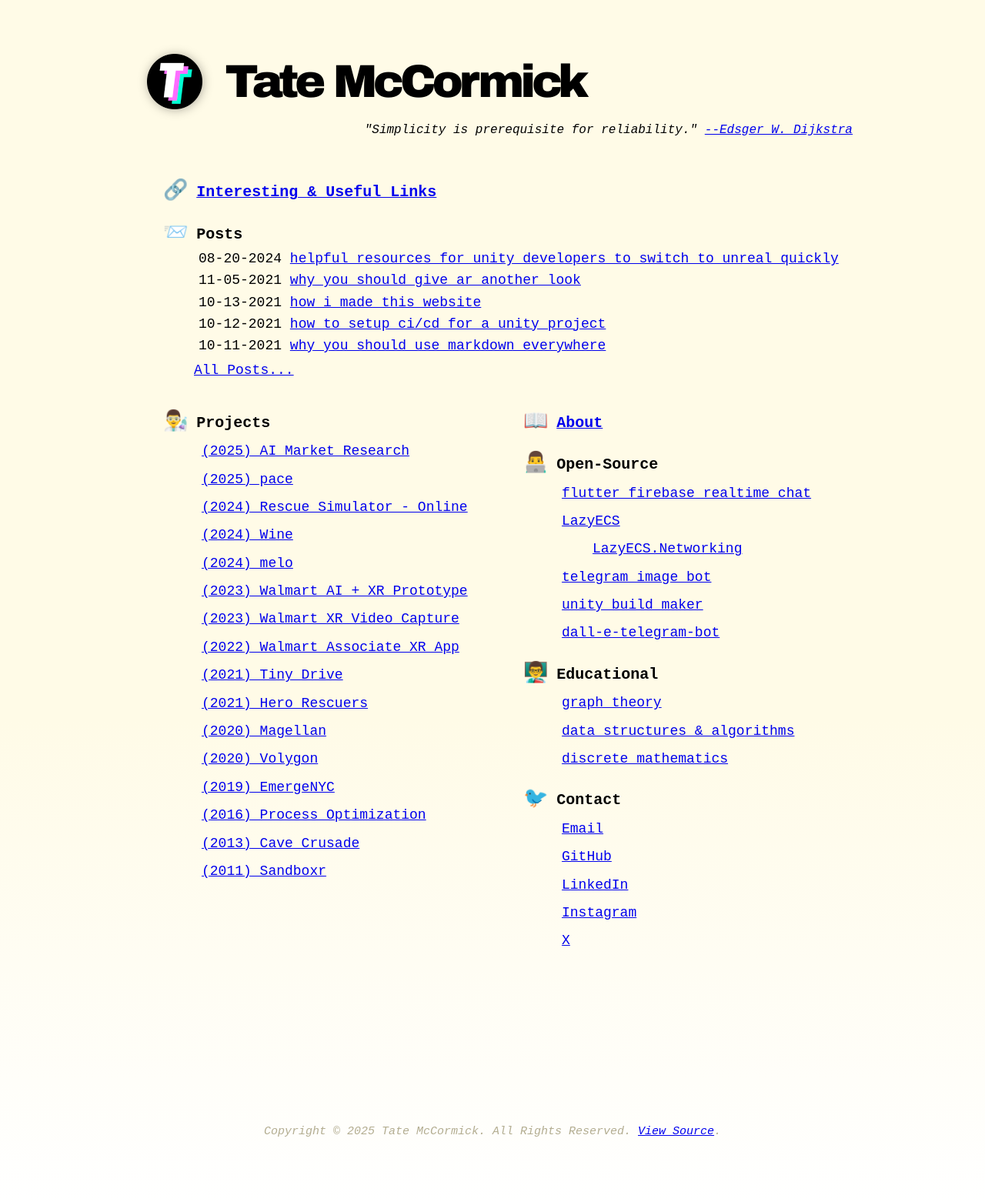
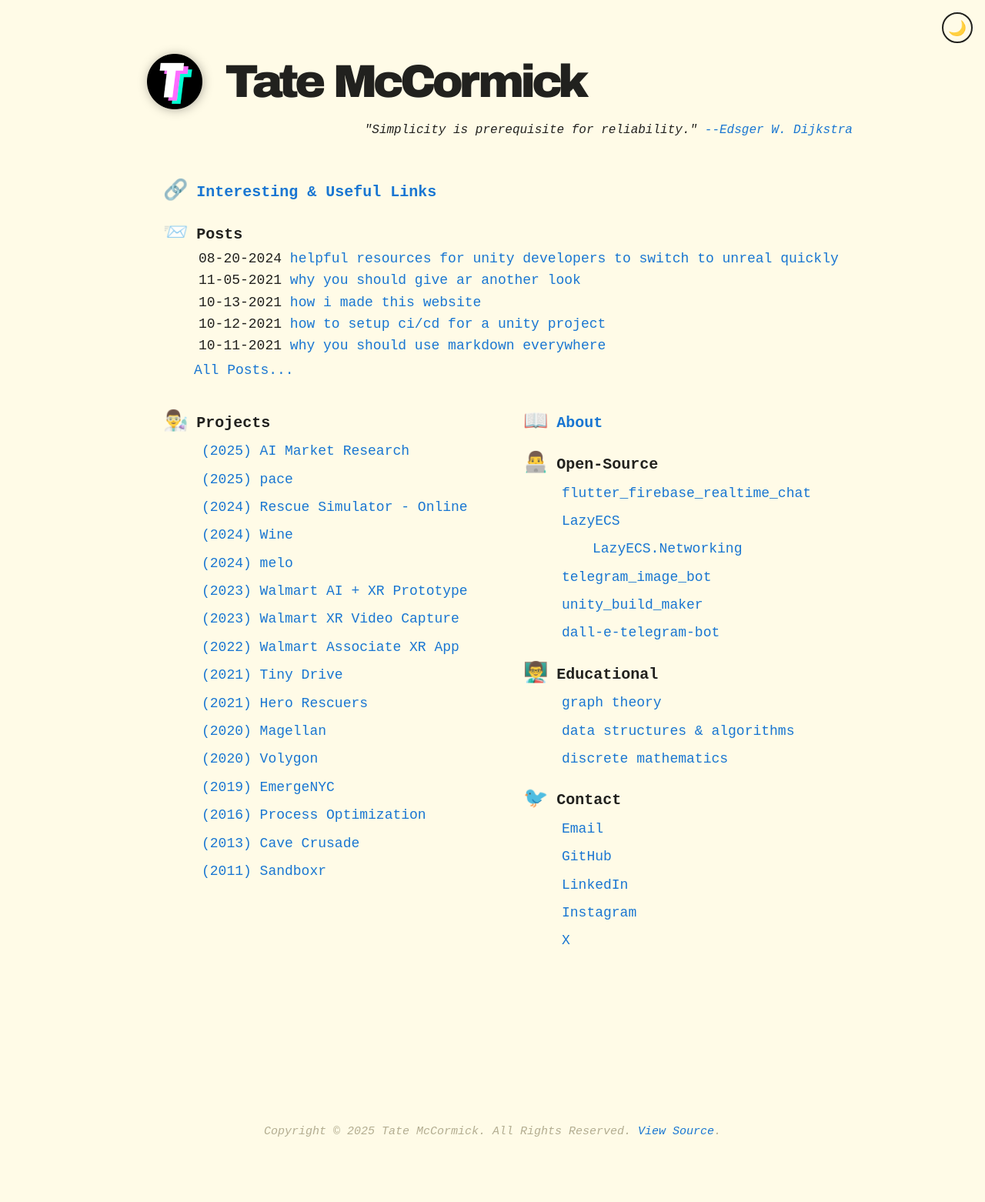
Before and after one commit to tatelax/tatelax.github.io, a Jekyll site: the page built from index.markdown, in a window 1280 px wide. Shown: the whole page at 77% size. Built offline with Jekyll 4.4.1, drawn with Linux system fonts in a browser that asks for light colours.

Commit message:
add theme switcher

```diff
--- a/_includes/footer.html
+++ b/_includes/footer.html
@@ -1,5 +1,12 @@
-<p style="text-align:center; color:#b3ad91; margin-top: 200px;">
-    <i><small>
-    Copyright &copy; <script>document.write(new Date().getFullYear())</script> Tate McCormick. All Rights Reserved. <a href="https://github.com/tatelax/tatelax.github.io">View Source</a>.
-    </small></i>
+<p class="footer">
+  <i
+    ><small>
+      Copyright &copy;
+      <script>
+        document.write(new Date().getFullYear());
+      </script>
+      Tate McCormick. All Rights Reserved.
+      <a href="https://github.com/tatelax/tatelax.github.io">View Source</a>.
+    </small></i
+  >
 </p>
--- /dev/null
+++ b/_includes/theme-switcher.html
@@ -0,0 +1,80 @@
+<!-- In _includes/theme-switcher.html -->
+<div class="theme-switcher">
+  <button
+    id="theme-switcher-button"
+    class="theme-button"
+    onclick="toggleTheme()"
+    aria-label="Toggle theme"
+  >
+    <span id="theme-icon">🌙</span>
+  </button>
+</div>
+
+<style>
+  .theme-switcher {
+    position: fixed;
+    top: 1rem;
+    right: 1rem;
+    z-index: 1000;
+  }
+
+  .theme-button {
+    background: transparent;
+    border: 2px solid currentColor;
+    border-radius: 50%;
+    width: 40px;
+    height: 40px;
+    cursor: pointer;
+    display: flex;
+    align-items: center;
+    justify-content: center;
+    font-size: 1.2rem;
+    padding: 0;
+    transition: transform 0.2s;
+  }
+
+  .theme-button:hover {
+    transform: scale(1.1);
+  }
+</style>
+
+<script>
+  function setTheme(theme) {
+    document.body.setAttribute("a", theme);
+    localStorage.setItem("theme", theme);
+    updateThemeIcon(theme);
+  }
+
+  function updateThemeIcon(theme) {
+    const icon = document.getElementById("theme-icon");
+    icon.textContent = theme === "dark" ? "☀️" : "🌙";
+  }
+
+  function toggleTheme() {
+    const currentTheme = document.body.getAttribute("a");
+    const newTheme = currentTheme === "dark" ? "light" : "dark";
+    setTheme(newTheme);
+  }
+
+  // Initialize theme from localStorage or system preference
+  document.addEventListener("DOMContentLoaded", () => {
+    const savedTheme = localStorage.getItem("theme");
+    if (savedTheme) {
+      setTheme(savedTheme);
+    } else {
+      const prefersDark = window.matchMedia(
+        "(prefers-color-scheme: dark)"
+      ).matches;
+      setTheme(prefersDark ? "dark" : "light");
+    }
+
+    // Listen for system theme changes
+    window
+      .matchMedia("(prefers-color-scheme: dark)")
+      .addEventListener("change", (e) => {
+        if (!localStorage.getItem("theme")) {
+          setTheme(e.matches ? "dark" : "light");
+        }
+      });
+  });
+</script>
--- a/_layouts/default.html
+++ b/_layouts/default.html
@@ -51,5 +51,6 @@
       {% endfor %}
     {% endif %}
 
+    {%- include theme-switcher.html -%}
   </body>
 </html>
--- a/_sass/no-style-please.scss
+++ b/_sass/no-style-please.scss
@@ -1,54 +1,98 @@
 @import "tango.css";
 
-// -------------- THEME SWITCHER -------------- //
-@mixin dark-appearance {
-  filter: invert(1);
-  img {
-    filter: invert(1);
-
-    &.ioda { filter: invert(0); }
-  }
+// Light theme variables
+:root {
+  --bg-color: rgba(255, 251, 231, 1);
+  --text-color: rgba(0, 0, 0, 0.87);
+  --link-color: #1976d2;
+  --code-bg: rgb(255, 250, 221);
+  --code-text: rgb(44, 44, 44);
+  --blockquote-border: rgba(0, 0, 0, 0.12);
+  --hr-color: rgba(0, 0, 0, 0.12);
+  --table-border: rgba(0, 0, 0, 0.12);
+  --shadow-color: rgba(0, 0, 0, 0.3);
+  --footer-color: #b3ad91;
 }
 
-body[a="dark"] { @include dark-appearance; }
-
-
-@media (prefers-color-scheme: dark) {
-  body[a="auto"] { @include dark-appearance; }
+// Dark theme colors - Material Design dark theme
+[a="dark"] {
+  --bg-color: #121212;
+  --text-color: rgba(255, 255, 255, 0.87);
+  --link-color: #90caf9;
+  --code-bg: #1e1e1e;
+  --code-text: rgba(255, 255, 255, 0.87);
+  --blockquote-border: rgba(255, 255, 255, 0.12);
+  --hr-color: rgba(255, 255, 255, 0.12);
+  --table-border: rgba(255, 255, 255, 0.12);
+  --shadow-color: rgba(0, 0, 0, 0.5);
+  --footer-color: rgba(255, 255, 255, 0.6);
 }
-// -------------------------------------------- //
 
 // bg color is also needed in html in order to
 // block body's background propagation
 // see: https://stackoverflow.com/a/61265706
-html, body {
-  background: rgb(255,255,255);
-  background: linear-gradient(0deg, rgba(255,255,255,1) 0%, rgba(255,251,231,1) 40%, rgba(255,251,231,1) 100%);
- }
+html,
+a {
+  color: var(--link-color);
+  text-decoration: none;
+}
 
-html { height: 100%; }
+a:hover {
+  text-decoration: underline;
+}
 
 body {
-  color: black;
+  background: var(--bg-color);
+}
+
+html {
+  height: 100%;
+}
+
+body {
+  color: var(--text-color);
   font-family: monospace;
   font-size: 18px;
   line-height: 1.4;
   margin: 0;
   min-height: 100%;
   overflow-wrap: break-word;
+  transition: background 0.3s ease, color 0.3s ease;
 }
 
-.post-meta { text-align: right; }
+.post-meta {
+  text-align: right;
+}
 
-h2, h3, h4, h5, h6 { margin-top: 3rem; }
+h2,
+h3,
+h4,
+h5,
+h6 {
+  margin-top: 3rem;
+}
 
-hr { margin: 2rem 0; }
+hr {
+  margin: 2rem 0;
+}
 
-p { margin: 1rem 0; }
+p {
+  margin: 1rem 0;
+}
 
-li { margin: 0.4rem 0; }
+li {
+  margin: 0.4rem 0;
+}
 
-*:target { background: yellow; }
+.footer {
+  text-align: center;
+  color: var(--footer-color);
+  margin-top: 200px;
+}
+
+*:target {
+  background: yellow;
+}
 
 .w {
   max-width: 1000px;
@@ -59,22 +103,31 @@
 hr {
   text-align: center;
   border: 0;
+  color: var(--hr-color);
 
-  &:before { content: '/////' }
-  &:after { content: attr(data-content) '/////' }
+  &:before {
+    content: "/////";
+  }
+  &:after {
+    content: attr(data-content) "/////";
+  }
 }
 
-table { width: 100%; }
+table {
+  width: 100%;
+}
 
-table, th, td {
-  border: thin solid black;
+table,
+th,
+td {
+  border: thin solid var(--table-border);
   border-collapse: collapse;
   padding: 0.4rem;
 }
 
 code {
-  color: rgb(44, 44, 44);
-  background: rgb(255, 250, 221);
+  color: var(--code-text);
+  background: var(--code-bg);
   border-radius: 5px;
 }
 
@@ -87,10 +140,12 @@
 
 blockquote {
   font-style: italic;
-  border: thin solid black;
+  border: thin solid var(--blockquote-border);
   padding: 1rem;
 
-  p { margin: 0; }
+  p {
+    margin: 0;
+  }
 }
 
 img {
@@ -99,7 +154,7 @@
   margin: 0 auto;
   border-radius: 1%;
   object-fit: cover;
-  filter: drop-shadow(0.1rem 0.1rem 0.4rem rgba(0, 0, 0, 0.3));
+  filter: drop-shadow(0.1rem 0.1rem 0.4rem var(--shadow-color));
 }
 
 * {
@@ -109,32 +164,67 @@
 @media all and (min-width: 630px) {
   /* two column code */
   #container {
-    display: flex ;
-    align-items: stretch ;
-    flex-flow: row wrap ;
+    display: flex;
+    align-items: stretch;
+    flex-flow: row wrap;
   }
   #left-col {
-    order: 1 ;
+    order: 1;
     width: 50%;
   }
   #right-col {
-    order: 2 ;
-    width: 50% ;
+    order: 2;
+    width: 50%;
   }
 }
+
 @media all and (max-width: 629px) {
   /* one column code */
   #container {
-    display: flex ;
-    align-items: stretch ;
-    flex-flow: column wrap ;
+    display: flex;
+    align-items: stretch;
+    flex-flow: column wrap;
   }
   #left-col {
-    order: 2 ;
+    order: 2;
     width: 100%;
   }
   #right-col {
-    order: 1 ;
-    width: 100% ;
+    order: 1;
+    width: 100%;
   }
 }
+
+// Theme switcher styles
+.theme-switcher {
+  position: fixed;
+  top: 1rem;
+  right: 1rem;
+  z-index: 1000;
+}
+
+.theme-button {
+  background: transparent;
+  border: 2px solid var(--text-color);
+  color: var(--text-color);
+  border-radius: 50%;
+  width: 40px;
+  height: 40px;
+  cursor: pointer;
+  display: flex;
+  align-items: center;
+  justify-content: center;
+  font-size: 1.2rem;
+  padding: 0;
+  transition: transform 0.2s;
+}
+
+.theme-button:hover {
+  transform: scale(1.1);
+}
+
+// Optional: Add styles for selected text
+::selection {
+  background: var(--link-color);
+  color: var(--bg-color);
+}
```
Also changed, not shown: 3 other files.
